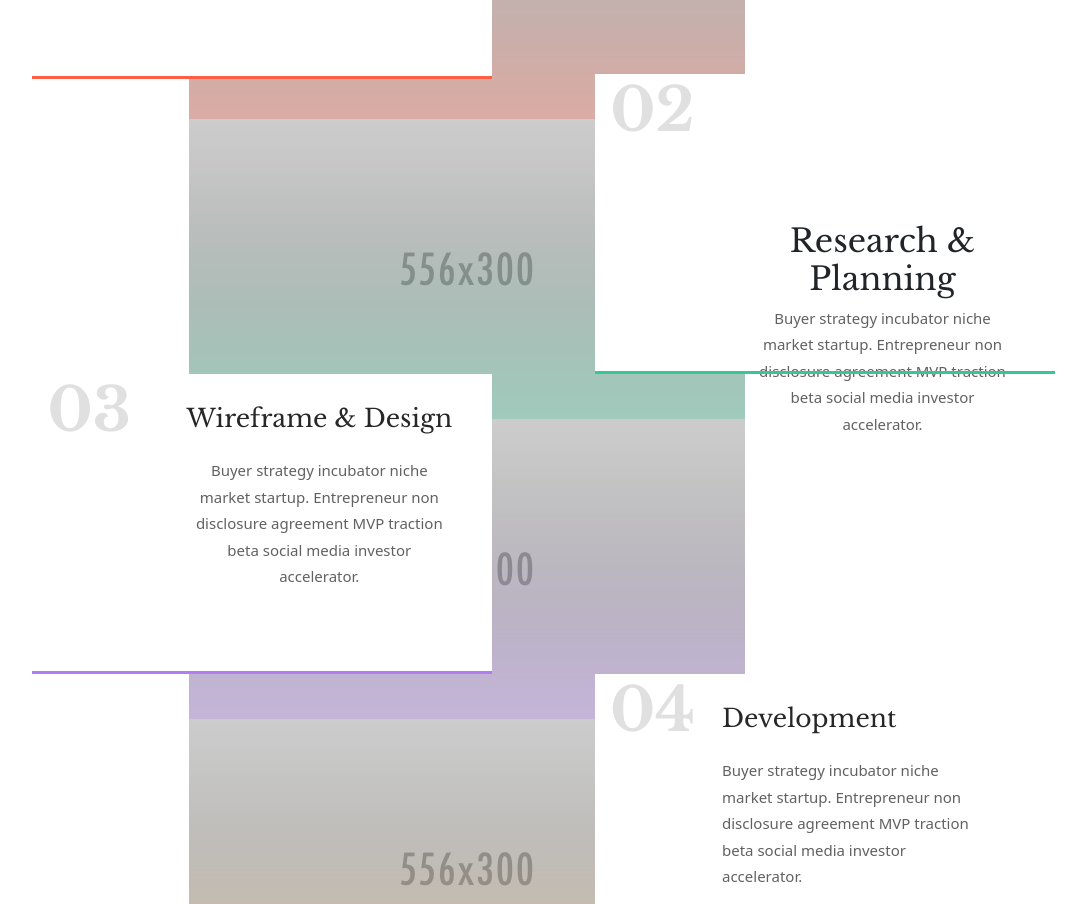
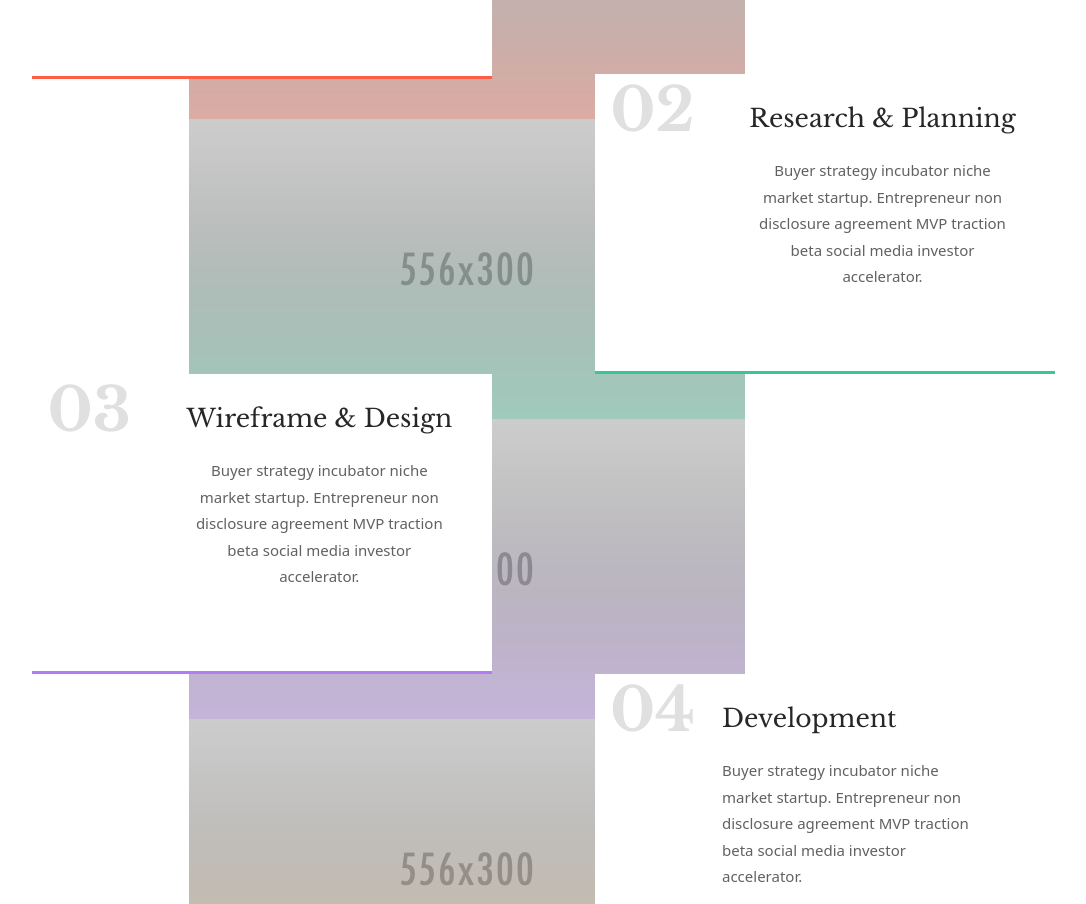
Before and after one commit to Sel1nd/arsenSharifovLanding.github.io, a plain HTML site: page index.html in a window 1280 px wide. Shown: the part 6866-7770 px from the top of the page, without its empty margins (173-1259 px from the left). Drawn offline with nearby package versions, Linux system fonts and the light colour scheme; files whose address does not match are found by name.

Commit message:
bags fixed

```diff
--- a/style/style.css
+++ b/style/style.css
@@ -748,7 +748,7 @@ textarea {
   font-size: 15px;
 }
 
-.content-slock2-content h2 {
+.content-block2-content h2 {
   margin: 0;
   margin-top: 30px;
   margin-bottom: 25px;
```
